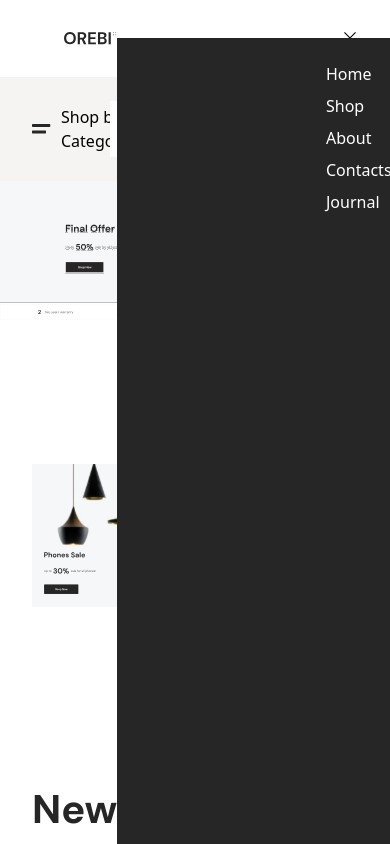
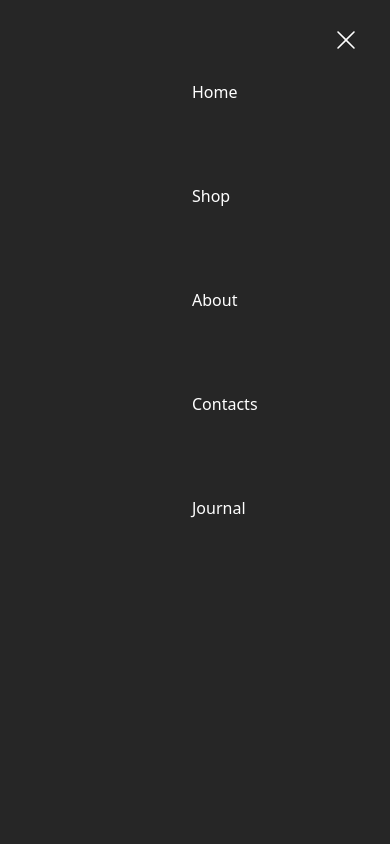
Before and after one commit to mahmudashif/Orebi, a React (Vite) app: page / in a window 390 px wide. Both pictures are taken after a click on the icon 350 px from the left and 40 px from the top of the page. Shown: the top 844 px of the page. Built offline with nearby package versions, Linux system fonts and the light colour scheme.

Commit message:
check: responsive check for navbar

```diff
--- a/src/components/Navbar.jsx
+++ b/src/components/Navbar.jsx
@@ -40,15 +40,17 @@ const Navbar = () => {
   return (
     <Container>
       <div className="px-8 py-8 mx-auto flex items-center justify-between">
-        <div>
+        <div className="w-full">
           <img src={logo} alt="" />
         </div>
+
+
         <div className="max-lg:hidden">
           <ul className="flex gap-x-20">
             {navbarData.map((item, index) => (
               <li
                 key={index}
-                className=" py-1 text-black transition-all duration-200 ease-in-out hover:text-primaryColor"
+                className="py-1 text-black transition-all duration-200 ease-in-out hover:text-primaryColor"
               >
                 <a href={item.href} key={index}>
                   {item.navitem}
@@ -60,17 +62,17 @@ const Navbar = () => {
 
 
         {show ? (
-          <RxCross1 onClick={navShow} className="lg:hidden absolute right-8" />
+          <RxCross1 onClick={navShow} className="lg:hidden absolute right-8 cursor-pointer z-20 text-[#ffff] text-2xl" />
         ) : (
-          <HiOutlineBars3 onClick={navShow} className="lg:hidden absolute right-8" />
+          <HiOutlineBars3 onClick={navShow} className="lg:hidden absolute right-8 cursor-pointer z-20 text-2xl" />
         )}
         {show && (
-          <div className="lg:hidden relative z-50 bg-secondaryBg w-full">
-            <ul className="lg:flex gap-x-20 absolute pt-5 p-[100%] h-[100dvh] bg-secondaryBg text-[#ffff]">
+          <div className="lg:hidden">
+            <ul className="lg:flex absolute z-10 top-0 right-0 w-[100%] text-[#ffff] bg-secondaryBg h-[100dvh]">
               {navbarData.map((item, index) => (
                 <li
                   key={index}
-                  className=" py-1 text-black transition-all duration-200 ease-in-out hover:text-primaryColor"
+                  className="mt-20 ml-48"
                 >
                   <a href={item.href} key={index}>
                     {item.navitem}
```
